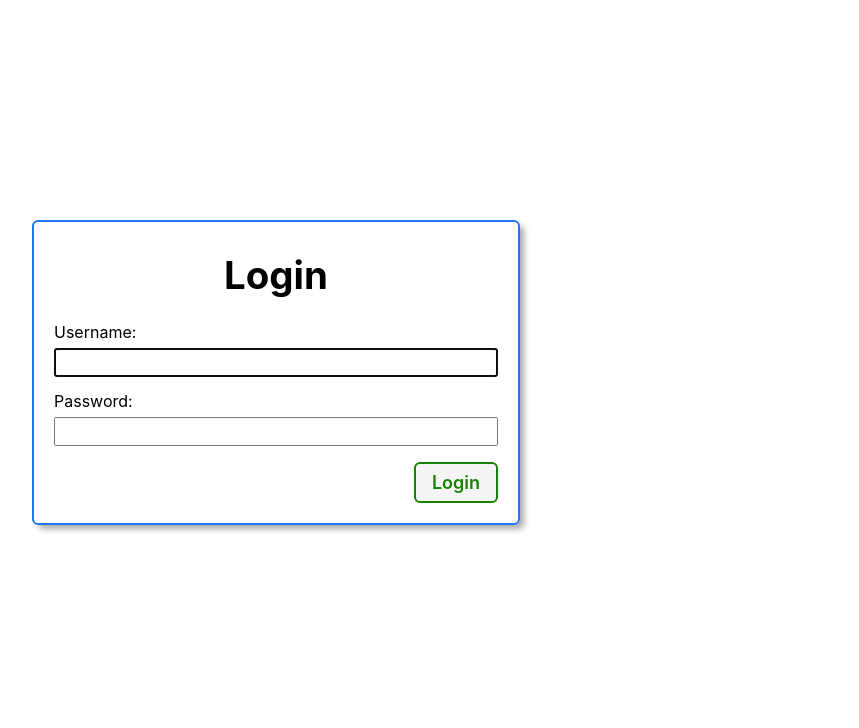
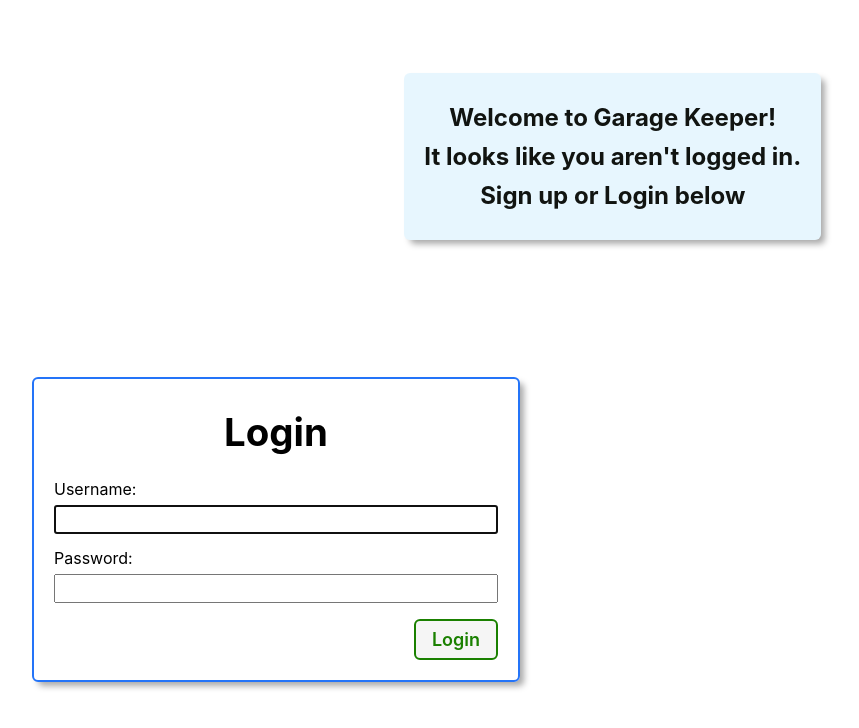
Before and after one commit to arielwin/Garage-Keeper, a Django app: page / in a window 1280 px wide. Shown: the part 54-782 px from the top of the page, without its empty margins (364-1223 px from the left). Run offline with Django 5.2, Linux system fonts and the light colour scheme.

Commit message:
testing landing page

```diff
--- a/dealership_app/templates/home.html
+++ b/dealership_app/templates/home.html
@@ -7,6 +7,13 @@
 
 
 {% if not user.is_authenticated %}
+<section></section>
+  <div class = "welcome">
+    <h2>Welcome to Garage Keeper!</h2>
+    <h2>It looks like you aren't logged in. </h2>
+    <h2>Sign up or Login below</h2>
+  </div>
+</section>
 <section>
   <form action="{% url 'home' %}" method="post" class="login">
     <h1>Login</h1>
```
